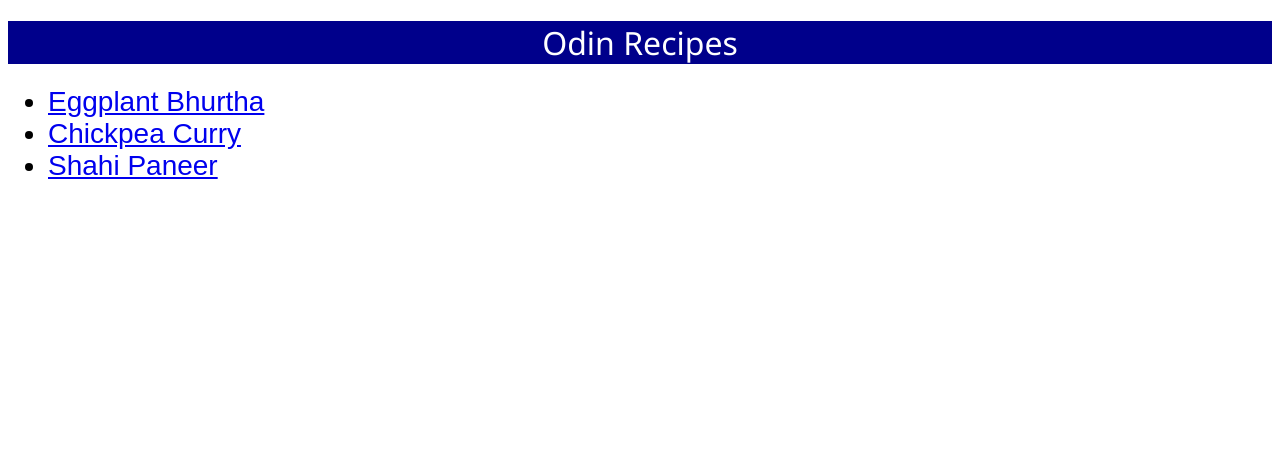
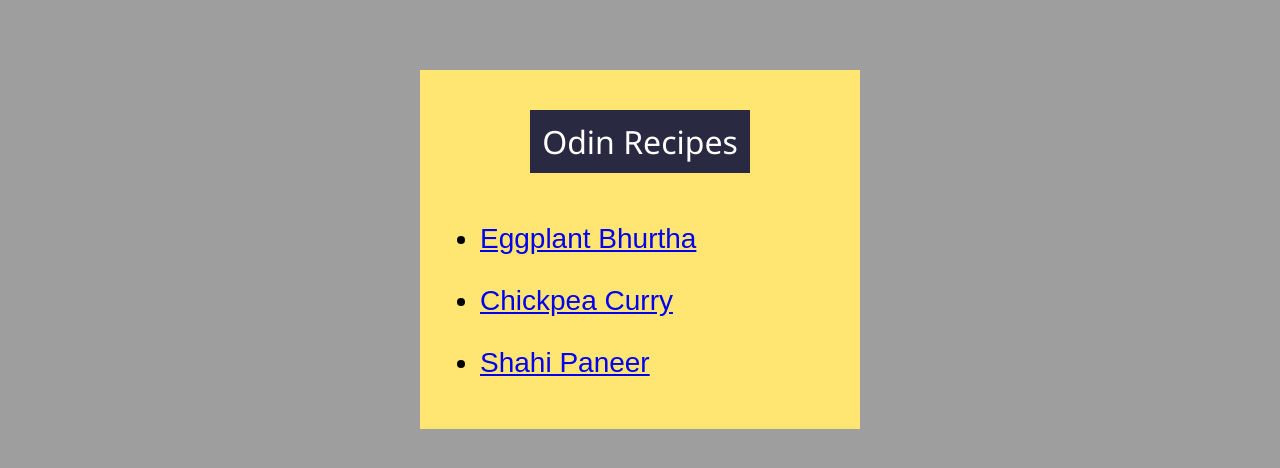
Before and after one commit to sunmukhsc/odin-recipes, a plain HTML site: page index.html in a window 1280 px wide. Drawn offline with Linux system fonts and the light colour scheme.

Commit message:
Edit css to add formatting and colors

```diff
--- a/style.css
+++ b/style.css
@@ -1,5 +1,16 @@
+body {
+    background-color: rgb(158, 158, 158);
+}
+
+.card{
+    width: 400px;
+    background-color: rgb(255, 229, 114);
+    padding: 20px;
+    margin: 70px auto;
+}
+
 h1 {
-    background-color: darkblue;
+    background-color: rgb(41, 41, 66);
     color: white;
     font-family: 'Segoe UI', Tahoma, Geneva, Verdana, sans-serif;
     text-align: center;
@@ -9,9 +20,16 @@ h1 {
 .recipe {
     font-size: 28px;
     font-family: Arial, Helvetica, sans-serif;
+    margin: 30px 0px;
 }
 
 .dish {
     width: 300px;
     height: auto;
 }
+
+.title {
+    padding: 10px;
+    width: 200px;
+    margin: 20px auto 50px auto;
+}
```
